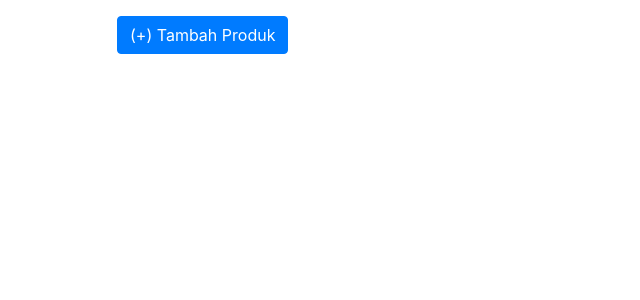
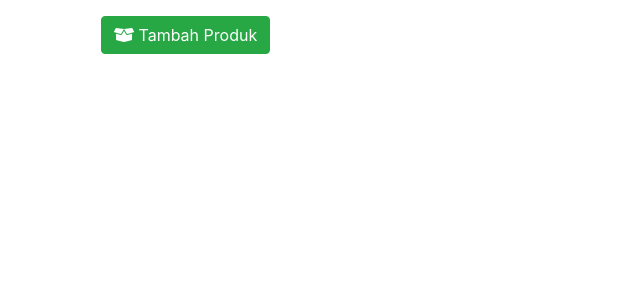
Before and after one commit to wafiqazizahrrr/larisshop, a CodeIgniter app: page /larisshop/user/produk in a window 1280 px wide. Shown: the part 56-356 px from the top of the page, without its empty margins (0-640 px from the left). Run offline with CodeIgniter, Linux system fonts and the light colour scheme; a user stored in the database is signed in; data comes from the database, SQL or seed files in the repository.

Commit message:
Update dataProduk.php

```diff
--- a/application/views/User/dataProduk.php
+++ b/application/views/User/dataProduk.php
@@ -1,12 +1,10 @@
-<div class="container-fluid mt-n-5 ml-3 mr-3">
+<div class="continer-fluid mt-n-5 ml-3 mr-3">
   <div class="container">
 
-<a href="<?= base_url('user/addproduk')?>" class="btn btn-primary m-3">(+) Tambah Produk</a>
-
 <?php foreach ($uproduk as $i) : ?>
-<?php if ($i->user_id==$user['user_id']) : ?>
+<?php if ($i->user_id==$user['user_id']) : ?><br>
     <div class="card border" >
-      <div class="row">
+      <div class="row no-gutters">
         <div class="col-md-12">
           <div class="card-body">
             <div class="container-fluid">
@@ -25,21 +23,27 @@
                 <div class="col-md-8">
                   <h5 class="card-title "><?= $i->nama_produk ?></h5>
                   <p class="card-text"><?= $i->merk ?></p>
-                  <p class="card-text"><small class="text-muted">IDR <?= $i->harga ?></small></p>
+                  <p class="card-text"><small class="text-muted">Rp <?= $i->harga ?></small></p>
                 </div>
 
                 <div class="col-md-2">
-                  <a href="<?= base_url('user/produk/edit/'.$i->produk_id)?>" class="btn btn-success btn-sm mt-4 mb-1"><i class="fas fa-fw fa-edit"></i> Edit</a><br>
+                  <a href="<?= base_url('user/produk/edit/'.$i->produk_id)?>" class="btn btn-primary btn-sm mt-4 mb-1"><i class="fas fa-fw fa-edit"></i> Edit</a><br>
                   <a href="<?= base_url('user/produk/del/'.$i->produk_id)?>" class="btn btn-danger btn-sm "><i class="fas fa-fw fa-trash"></i> Hapus</a>
                 </div>
 
+
+
               </div>
+
             </div>
           </div>
         </div>
       </div>
     </div>
+
     <?php endif  ?>
     <?php endforeach;  ?>
+
+     <a href="<?= base_url('user/addproduk')?>" class="btn btn-success m-3"><i class="fa fa-fw fa-box-open"></i> Tambah Produk</a><br>
 </div>
 </div>
```
